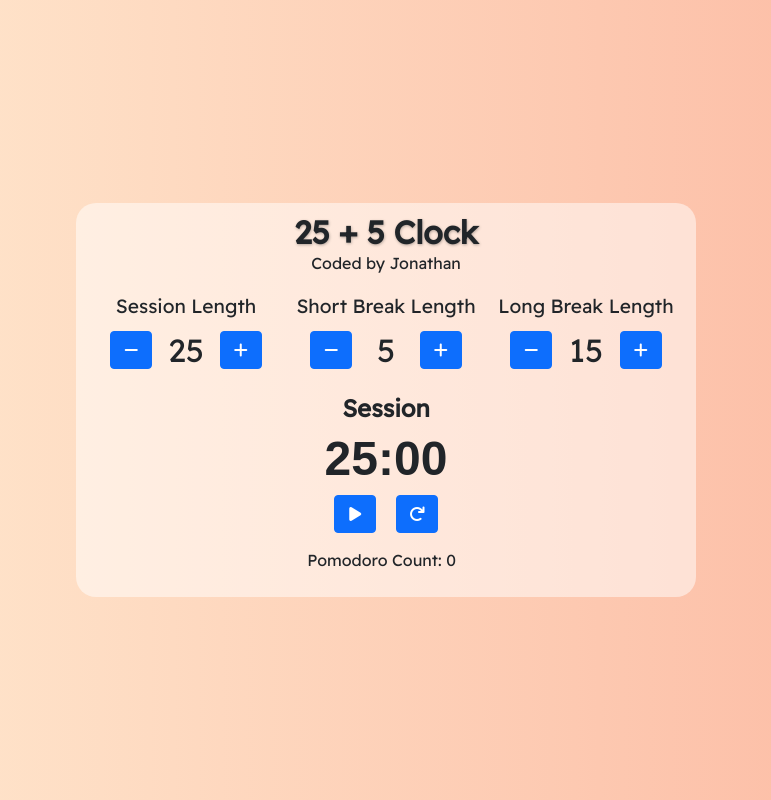
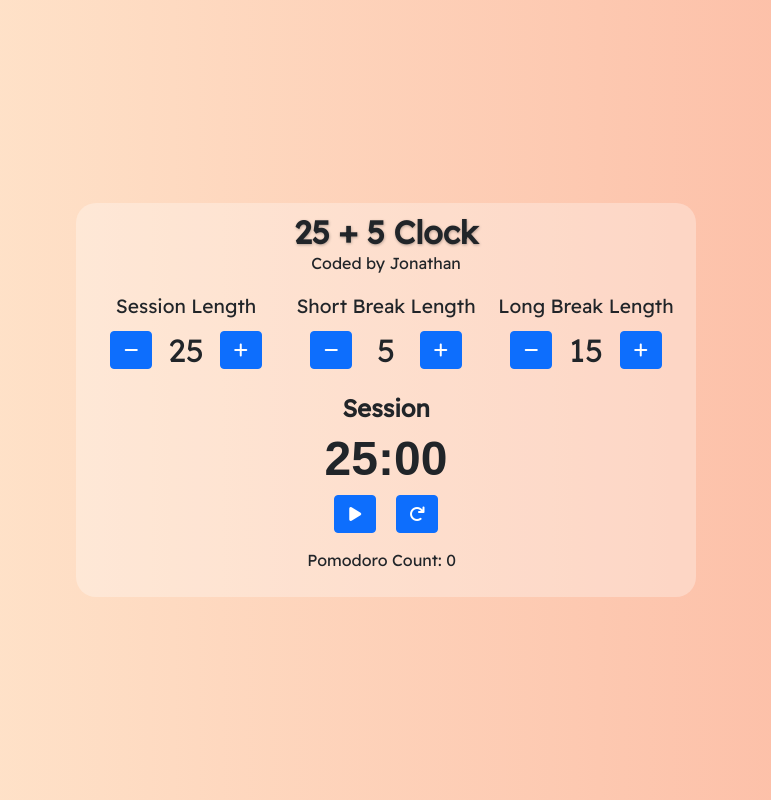
Before and after one commit to EsguerraSolutions/25---5-Clock, a plain HTML site: page index.html in a window 1280 px wide. Shown: the whole page, without its empty margins (254-1025 px from the left). Drawn offline with nearby package versions, Linux system fonts and the light colour scheme; a web font is replaced by a local one.

Commit message:
lowered container's opacity to 30% from 50%

```diff
--- a/style.css
+++ b/style.css
@@ -58,7 +58,7 @@ body {
 }
 
 #container {
-  background-color: rgba(255, 255, 255, 0.5);
+  background-color: rgba(255, 255, 255, 0.3);
   padding: 10px;
   width: 100%;
   max-width: 620px;
```
